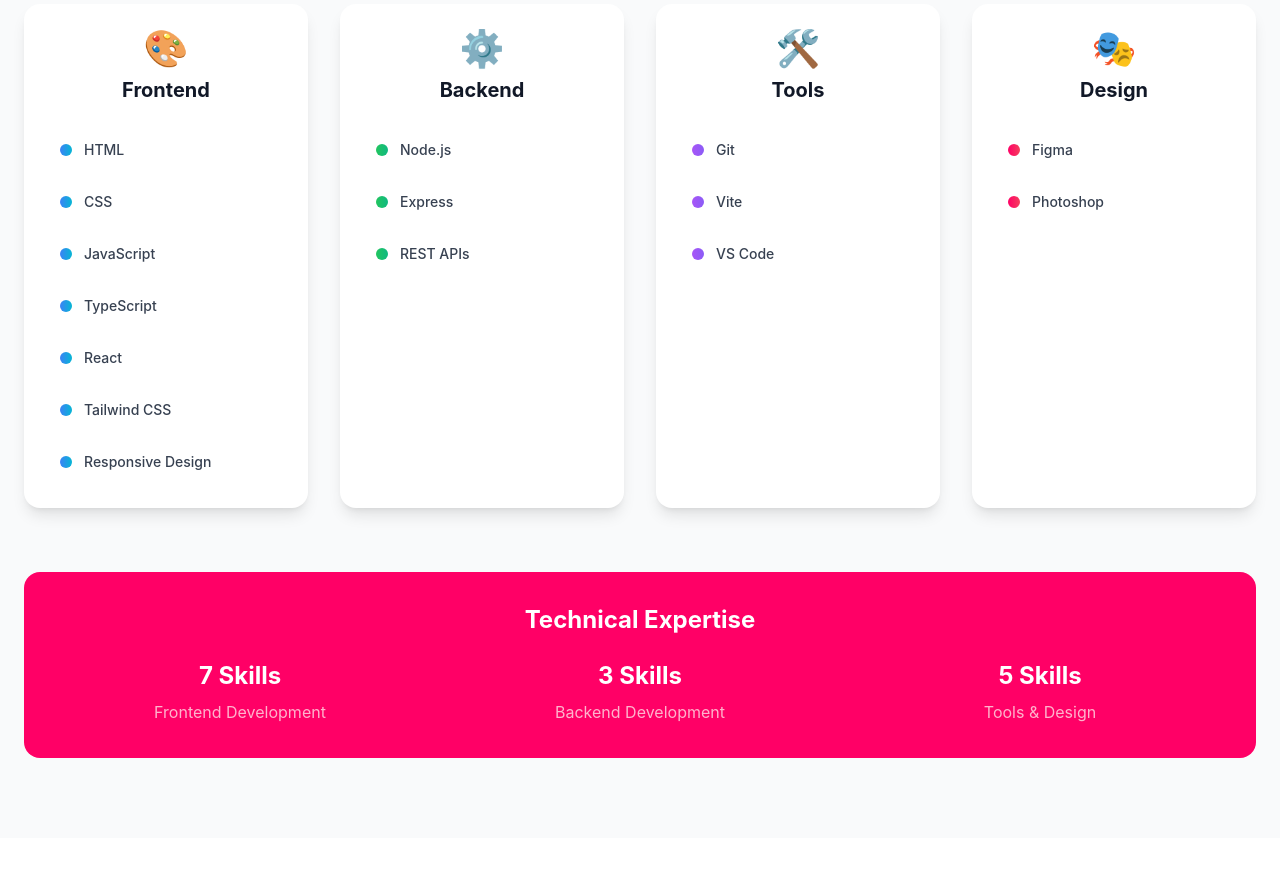
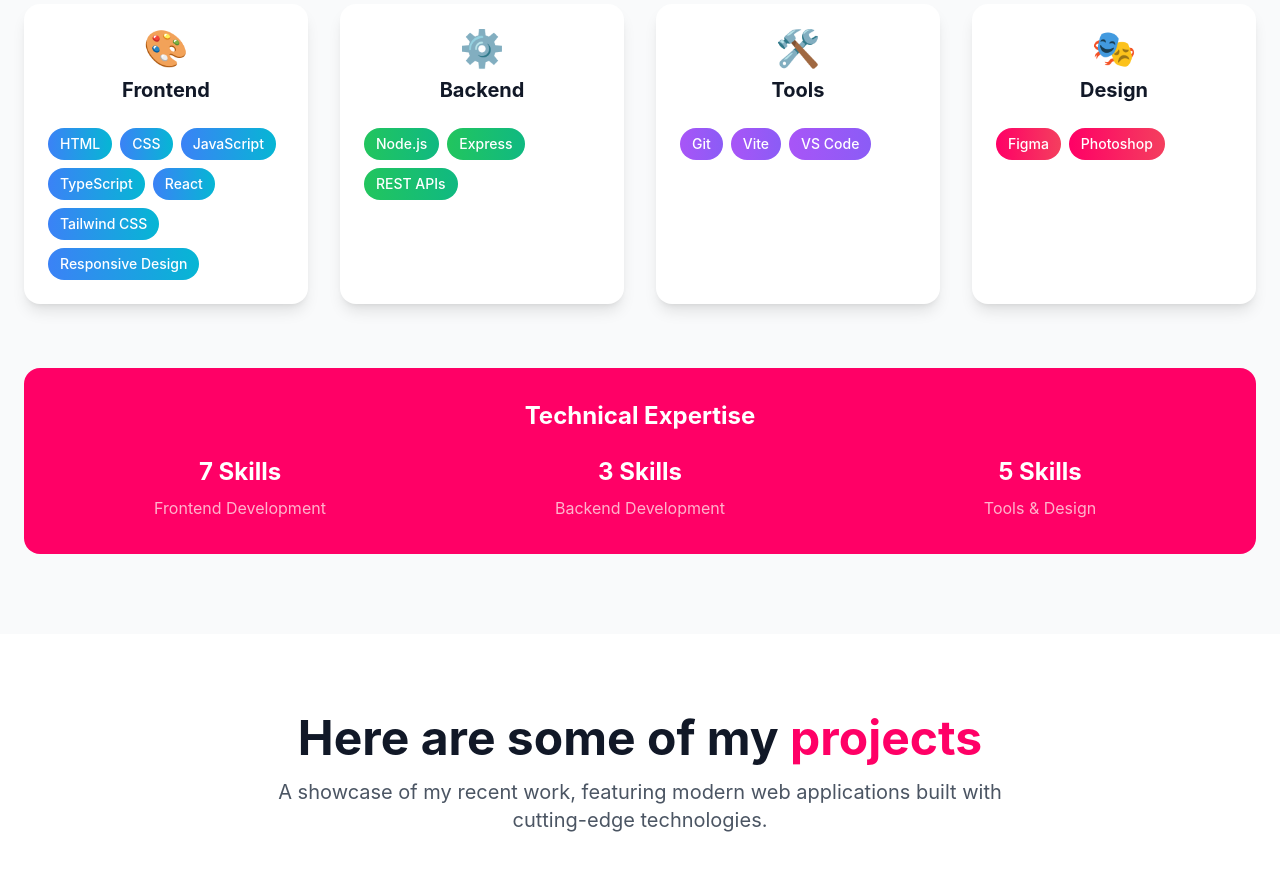
Before and after one commit to RinaNewhouse/Portfolio, a React (Vite) app: page / in a window 1280 px wide. Shown: the part 1060-1956 px from the top of the page. Built offline with nearby package versions, Linux system fonts and the light colour scheme; grey boxes are pictures that could not be loaded.

Commit message:
Remove proficiency percentages and implement skill tags

```diff
--- a/src/components/SkillsSection.tsx
+++ b/src/components/SkillsSection.tsx
@@ -41,12 +41,6 @@ const SkillsSection: React.FC = () => {
     return acc;
   }, {} as Record<string, Skill[]>);
 
-  // Calculate average proficiency for each category
-  const getCategoryAverage = (categorySkills: Skill[]) => {
-    const total = categorySkills.reduce((sum, skill) => sum + skill.proficiency, 0);
-    return Math.round(total / categorySkills.length);
-  };
-
   return (
     <section id="skills" className="py-20 bg-gray-50 dark:bg-gray-800">
       <div className="container mx-auto px-6">
@@ -69,14 +63,14 @@ const SkillsSection: React.FC = () => {
                 </h3>
               </div>
 
-              <div className="space-y-2">
+              <div className="flex flex-wrap gap-2">
                 {categorySkills.map((skill) => (
-                  <div key={skill.name} className="flex items-center space-x-3 p-3 rounded-lg hover:bg-gray-50 dark:hover:bg-gray-800 transition-colors">
-                    <div className={`w-3 h-3 rounded-full bg-gradient-to-r ${getCategoryColor(category)}`}></div>
-                    <span className="text-sm font-medium text-gray-700 dark:text-gray-300">
-                      {skill.name}
-                    </span>
-                  </div>
+                  <span
+                    key={skill.name}
+                    className={`px-3 py-1.5 rounded-full text-sm font-medium bg-gradient-to-r ${getCategoryColor(category)} text-white hover:shadow-md transition-all duration-200 hover:scale-105`}
+                  >
+                    {skill.name}
+                  </span>
                 ))}
               </div>
             </div>
--- a/src/data/skills.ts
+++ b/src/data/skills.ts
@@ -2,23 +2,23 @@ import { Skill } from '../types';
 
 export const skills: Skill[] = [
   // Frontend Skills
-  { name: 'HTML', proficiency: 95, category: 'frontend' },
-  { name: 'CSS', proficiency: 90, category: 'frontend' },
-  { name: 'JavaScript', proficiency: 85, category: 'frontend' },
-  { name: 'TypeScript', proficiency: 80, category: 'frontend' },
-  { name: 'React', proficiency: 88, category: 'frontend' },
-  { name: 'Tailwind CSS', proficiency: 85, category: 'frontend' },
-  { name: 'Responsive Design', proficiency: 92, category: 'frontend' },
+  { name: 'HTML', category: 'frontend' },
+  { name: 'CSS', category: 'frontend' },
+  { name: 'JavaScript', category: 'frontend' },
+  { name: 'TypeScript', category: 'frontend' },
+  { name: 'React', category: 'frontend' },
+  { name: 'Tailwind CSS', category: 'frontend' },
+  { name: 'Responsive Design', category: 'frontend' },
 
   // Backend Skills
-  { name: 'Node.js', proficiency: 70, category: 'backend' },
-  { name: 'Express', proficiency: 65, category: 'backend' },
-  { name: 'REST APIs', proficiency: 75, category: 'backend' },
+  { name: 'Node.js', category: 'backend' },
+  { name: 'Express', category: 'backend' },
+  { name: 'REST APIs', category: 'backend' },
 
   // Tools & Technologies
-  { name: 'Git', proficiency: 85, category: 'tools' },
-  { name: 'Vite', proficiency: 80, category: 'tools' },
-  { name: 'VS Code', proficiency: 90, category: 'tools' },
-  { name: 'Figma', proficiency: 70, category: 'design' },
-  { name: 'Photoshop', proficiency: 60, category: 'design' }
+  { name: 'Git', category: 'tools' },
+  { name: 'Vite', category: 'tools' },
+  { name: 'VS Code', category: 'tools' },
+  { name: 'Figma', category: 'design' },
+  { name: 'Photoshop', category: 'design' }
 ];
--- a/src/types/index.ts
+++ b/src/types/index.ts
@@ -11,7 +11,6 @@ export interface Project {
 
 export interface Skill {
   name: string;
-  proficiency: number; // 0-100
   category: 'frontend' | 'backend' | 'tools' | 'design';
   icon?: string;
 }
```
